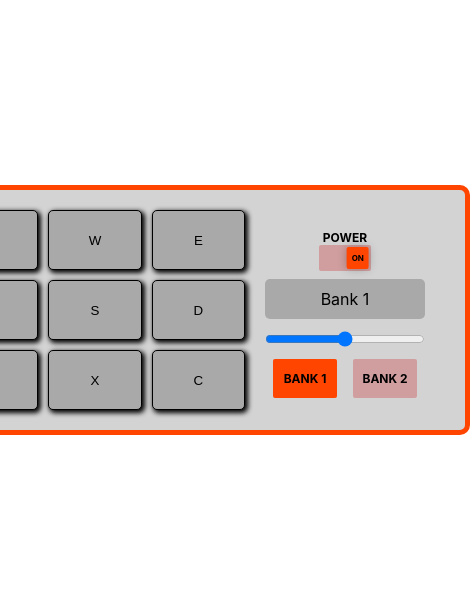
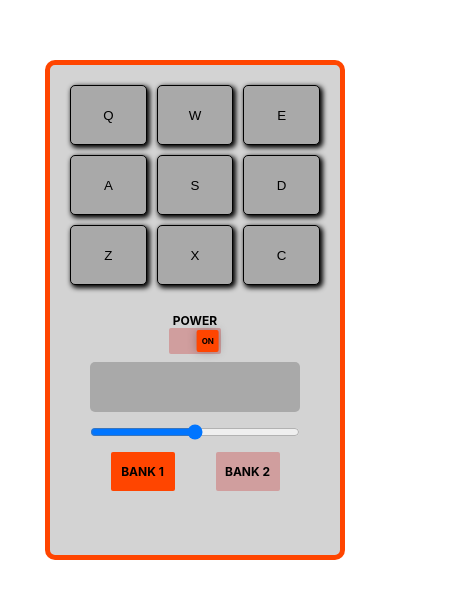
Before and after one commit to solvman/drum-machine, a React (Create React App) app: page / in a window 390 px wide. Shown: the part 112-710 px from the top of the page, 470 px wide, since content can reach past the window. Built offline with nearby package versions, Linux system fonts and the light colour scheme.

Commit message:
add volume and keypress

```diff
--- a/public/index.html
+++ b/public/index.html
@@ -39,5 +39,6 @@
       To begin the development, run `npm start` or `yarn start`.
       To create a production bundle, use `npm run build` or `yarn build`.
     -->
+    <script src="https://cdn.freecodecamp.org/testable-projects-fcc/v1/bundle.js"></script>
   </body>
 </html>
--- a/src/app/store.js
+++ b/src/app/store.js
@@ -1,10 +1,14 @@
 import { configureStore } from "@reduxjs/toolkit";
 import bankSelectorReducer from "../features/BankSelector/BankSelectorSlice";
 import powerSwitchReducer from "../features/PowerSwitch/PowerSwitchSlice";
+import messageScreenReducer from "../features/MessageScreen/MessageScreenSlice";
+import volumeReducer from "../features/Volume/VolumeSlice";
 
 export const store = configureStore({
   reducer: {
     bank: bankSelectorReducer,
     powerswitch: powerSwitchReducer,
+    message: messageScreenReducer,
+    volume: volumeReducer,
   },
 });
--- a/src/components/KeyPad.js
+++ b/src/components/KeyPad.js
@@ -1,13 +1,38 @@
 import soundData from "../soundData";
-import { useSelector } from "react-redux";
+import { useEffect } from "react";
+import { useSelector, useDispatch } from "react-redux";
+import { setMessage } from "../features/MessageScreen/MessageScreenSlice";
 
 const KeyPad = () => {
+  useEffect(() => {
+    window.addEventListener("keypress", handleClick);
+
+    return () => {
+      window.removeEventListener("keypress", handleClick);
+    };
+  }, []);
+
+  const dispatch = useDispatch();
   const currentBank = useSelector((state) => state.bank.name);
+  const volume = useSelector((state) => state.volume.value);
   const bank = soundData[currentBank].data;
 
-  const playSound = (key) => {
+  const handleClick = (event) => {
+    const element = document.getElementById(
+      `button-${event.key.toUpperCase()}`
+    );
+    if (element !== null) {
+      element.click();
+      element.classList.add("active");
+      setTimeout(() => element.classList.remove("active"), 100);
+    }
+  };
+
+  const playSound = (key, soundName) => {
     const audio = document.getElementById(key);
     audio.currentTime = 0;
+    audio.volume = volume / 100;
+    dispatch(setMessage(soundName));
     audio.play();
   };
 
@@ -17,10 +42,12 @@ const KeyPad = () => {
         return (
           <button
             className="drum-pad"
+            id={`button-${element.keyTrigger}`}
             key={element.keyCode}
             onClick={() => playSound(element.keyTrigger, element.id)}
+            tabIndex="-1"
           >
-            <audio id={element.keyTrigger} src={element.url} />
+            <audio className="clip" id={element.keyTrigger} src={element.url} />
             {element.keyTrigger}
           </button>
         );
--- a/src/features/BankSelector/BankSelector.js
+++ b/src/features/BankSelector/BankSelector.js
@@ -1,6 +1,8 @@
 import React from "react";
+import soundData from "../../soundData";
 import { useSelector, useDispatch } from "react-redux";
 import { setCurrentBank } from "./BankSelectorSlice";
+import { setMessage } from "../MessageScreen/MessageScreenSlice";
 
 function BankSelector() {
   const currentBank = useSelector((state) => state.bank.name);
@@ -18,7 +20,10 @@ function BankSelector() {
         ></input>
         <div
           className="bank"
-          onClick={() => dispatch(setCurrentBank("Bank 1"))}
+          onClick={() => {
+            dispatch(setCurrentBank("Bank 1"));
+            dispatch(setMessage(soundData["Bank 1"].name));
+          }}
         >
           <p className="bank-title">Bank 1</p>
         </div>
@@ -33,7 +38,10 @@ function BankSelector() {
         ></input>
         <div
           className="bank"
-          onClick={() => dispatch(setCurrentBank("Bank 2"))}
+          onClick={() => {
+            dispatch(setCurrentBank("Bank 2"));
+            dispatch(setMessage(soundData["Bank 2"].name));
+          }}
         >
           <p className="bank-title">Bank 2</p>
         </div>
--- a/src/features/MessageScreen/MessageScreen.js
+++ b/src/features/MessageScreen/MessageScreen.js
@@ -2,11 +2,11 @@ import React from "react";
 import { useSelector } from "react-redux";
 
 function MessageScreen() {
-  const currentBank = useSelector((state) => state.bank.name);
+  const message = useSelector((state) => state.message.message);
 
   return (
     <div className="message-screen">
-      <p className="message">{currentBank}</p>
+      <p className="message">{message}</p>
     </div>
   );
 }
--- /dev/null
+++ b/src/features/MessageScreen/MessageScreenSlice.js
@@ -0,0 +1,18 @@
+import { createSlice } from "@reduxjs/toolkit";
+
+const initialState = {
+  message: "",
+};
+
+export const messageScreenSlice = createSlice({
+  name: "message",
+  initialState,
+  reducers: {
+    setMessage: (state, action) => {
+      state.message = action.payload;
+    },
+  },
+});
+
+export default messageScreenSlice.reducer;
+export const { setMessage } = messageScreenSlice.actions;
--- a/src/features/Volume/Volume.js
+++ b/src/features/Volume/Volume.js
@@ -1,7 +1,23 @@
 import React from "react";
+import { useDispatch, useSelector } from "react-redux";
+import { setVolume } from "./VolumeSlice";
+import { setMessage } from "../MessageScreen/MessageScreenSlice";
 
 function Volume() {
-  return <input type="range" id="volume"></input>;
+  const volume = useSelector((state) => state.volume.value);
+  const dispatch = useDispatch();
+
+  return (
+    <input
+      type="range"
+      id="volume"
+      value={volume}
+      onChange={(event) => {
+        dispatch(setVolume(event.target.value));
+        dispatch(setMessage(`Volume: ${event.target.value}`));
+      }}
+    ></input>
+  );
 }
 
 export default Volume;
--- /dev/null
+++ b/src/features/Volume/VolumeSlice.js
@@ -0,0 +1,18 @@
+import { createSlice } from "@reduxjs/toolkit";
+
+const initialState = {
+  value: 50,
+};
+
+export const volumeSlice = createSlice({
+  name: "volume",
+  initialState,
+  reducers: {
+    setVolume: (state, action) => {
+      state.value = action.payload;
+    },
+  },
+});
+
+export default volumeSlice.reducer;
+export const { setVolume } = volumeSlice.actions;
--- a/src/index.css
+++ b/src/index.css
@@ -46,7 +46,6 @@ code {
   width: 60%;
   display: grid;
   place-content: center;
-  border: 1px solid black;
 }
 
 .drum-pad {
@@ -60,6 +59,11 @@ code {
 }
 
 .drum-pad:active {
+  box-shadow: none;
+  background-color: orangered;
+}
+
+.drum-pad.active {
   box-shadow: none;
   background-color: orangered;
 }
@@ -78,7 +82,7 @@ code {
   place-content: center;
   background-color: darkgray;
   width: 100%;
-  height: 40px;
+  min-height: 50px;
   border-radius: 5px;
 }
 
@@ -178,3 +182,34 @@ input[type="checkbox"]#toggle-switch:checked ~ .toggle-fill::after {
   font-size: 0.75rem;
   font-weight: bold;
 }
+
+@media only screen and (max-width: 560px) {
+  #drum-machine {
+    flex-direction: column;
+    width: 95%;
+    height: 500px;
+    min-width: 300px;
+  }
+  #drum-pad-container {
+    width: 100%;
+    height: 200px;
+    display: grid;
+    grid-template-columns: 1fr 1fr 1fr;
+    grid-gap: 10px;
+  }
+
+  #no-drum-pad-container {
+    width: 100%;
+    height: 200px;
+    display: grid;
+    place-content: center;
+  }
+  #display {
+    padding: 20px;
+    width: 100%;
+    display: flex;
+    flex-direction: column;
+    align-items: center;
+    justify-content: center;
+  }
+}
```
